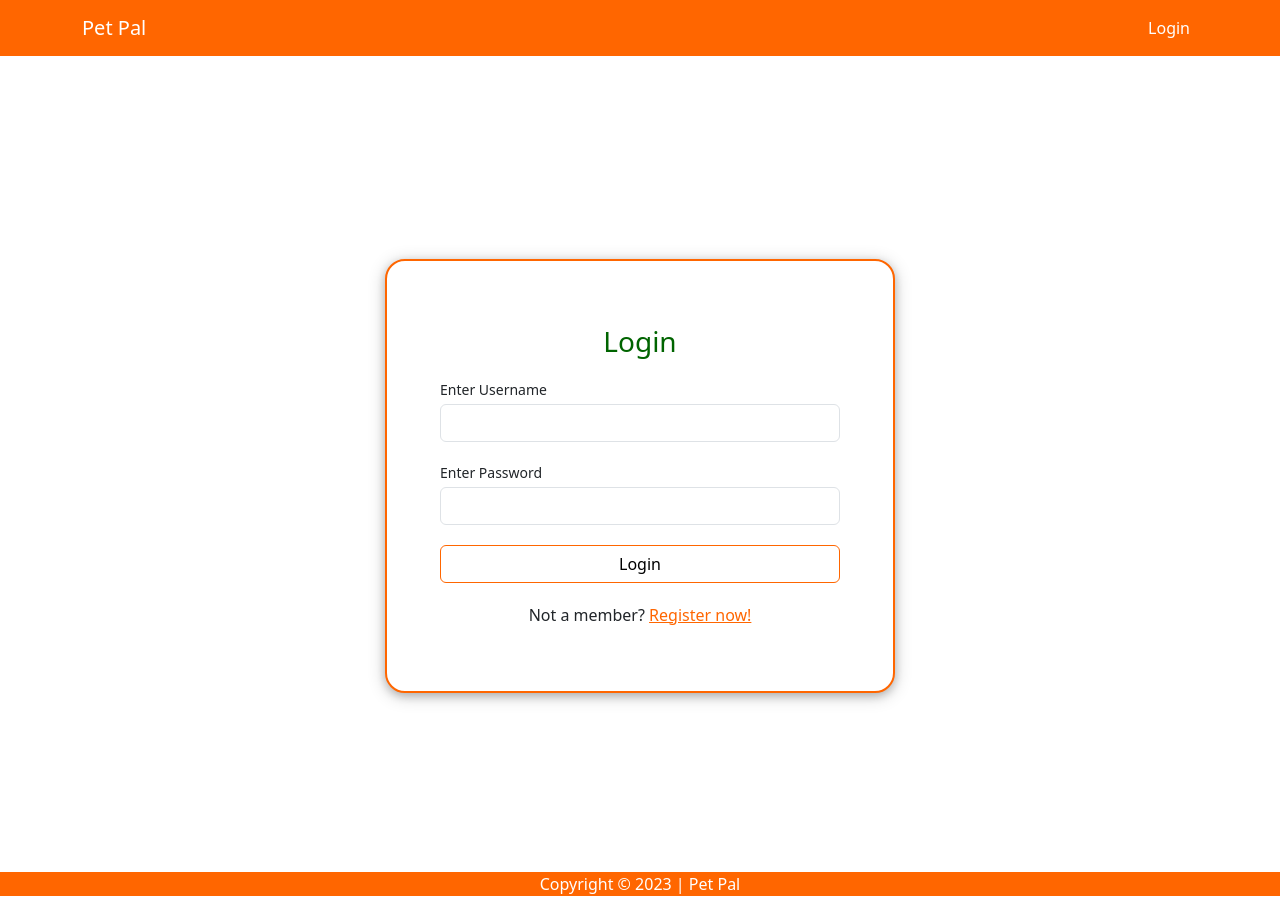
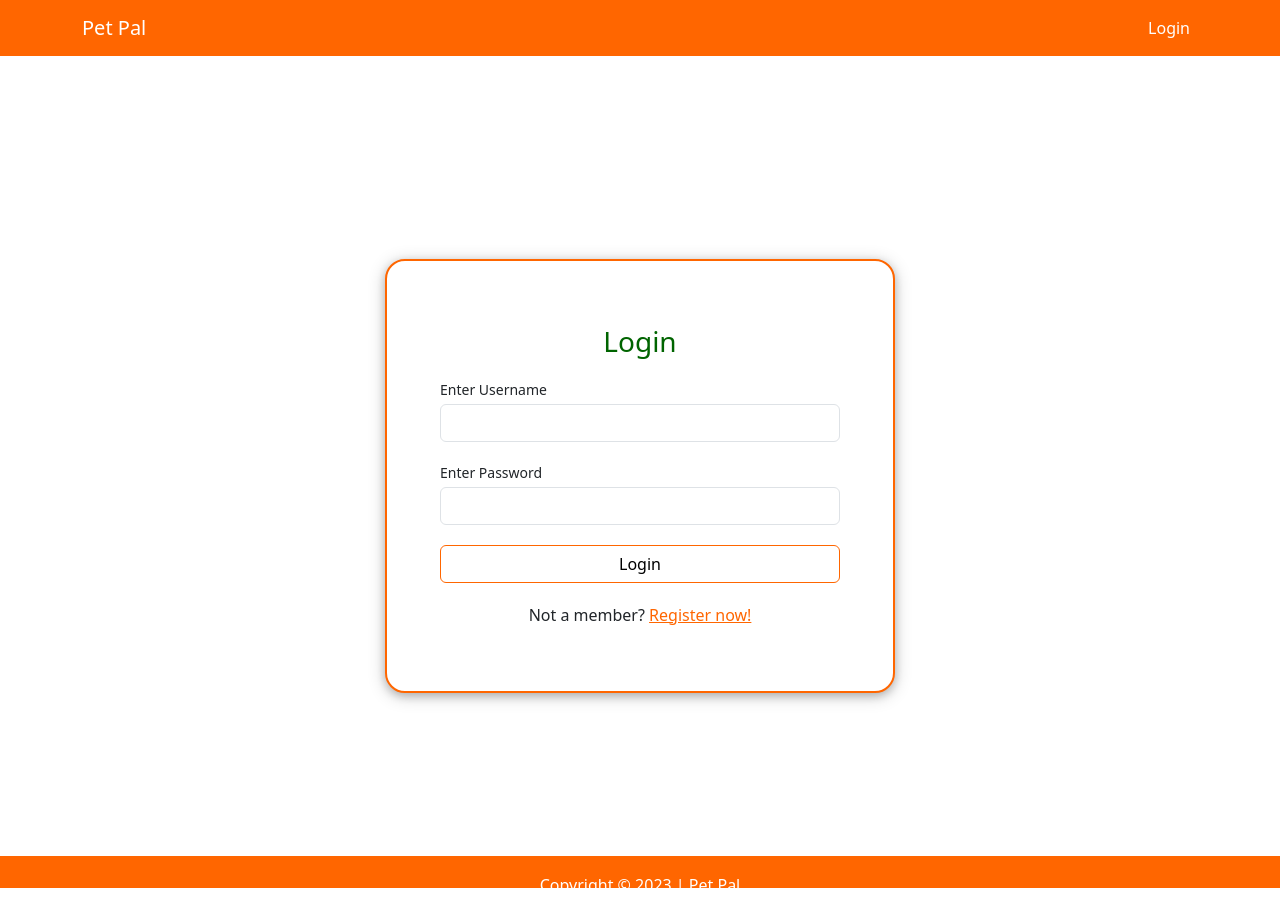
Before and after one commit to longles/petpal, a React (Create React App) app in the folder frontend/: page /login in a window 1280 px wide. Built offline with nearby package versions, Linux system fonts and the light colour scheme.

Commit message:
fix the footer

```diff
--- a/frontend/src/App.js
+++ b/frontend/src/App.js
@@ -31,16 +31,19 @@ function App() {
   ]);
 
   return (
-    <div>
+    <>
+      <div id="body">
+        <div id="content-wrap">
           <NavBar />
           <RouterProvider router={router} />
+        </div>
         <footer className="footer">
           <div className="container">
               <p>Copyright &copy; 2023 | Pet Pal </p>
           </div>
         </footer>
       </div>
-
+    </>
   );
 }
 
--- a/frontend/src/styles/layout.css
+++ b/frontend/src/styles/layout.css
@@ -1,8 +1,11 @@
-body {
+#body {
     background-color: #ffffff;
-    display: flex;
-    flex-direction: column;
     min-height: 100vh;
+    position: relative;
+}
+
+#content-wrap {
+    padding-bottom: 2rem;    /* Footer height */
 }
 
 .main-content {
@@ -30,10 +33,15 @@ body {
     background-color: #ff6600;
     color: #ffffff;
     text-align: center;
+    position: absolute;
+    bottom: 0;
+    width: 100%;
+    height: 2rem;
+    padding-top: 1px;
 }
 
 .footer p {
-    margin: 1rem;
+    margin-top: 1px;
 }
 
 .error-notif {
```
Lines whose indentation alone changed are shown as unchanged.
